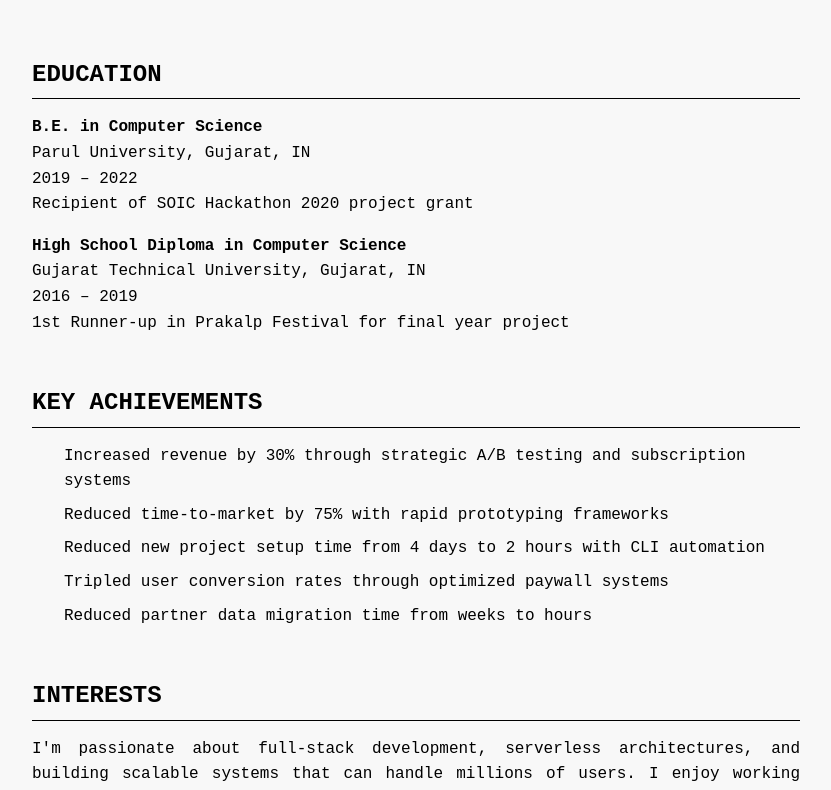
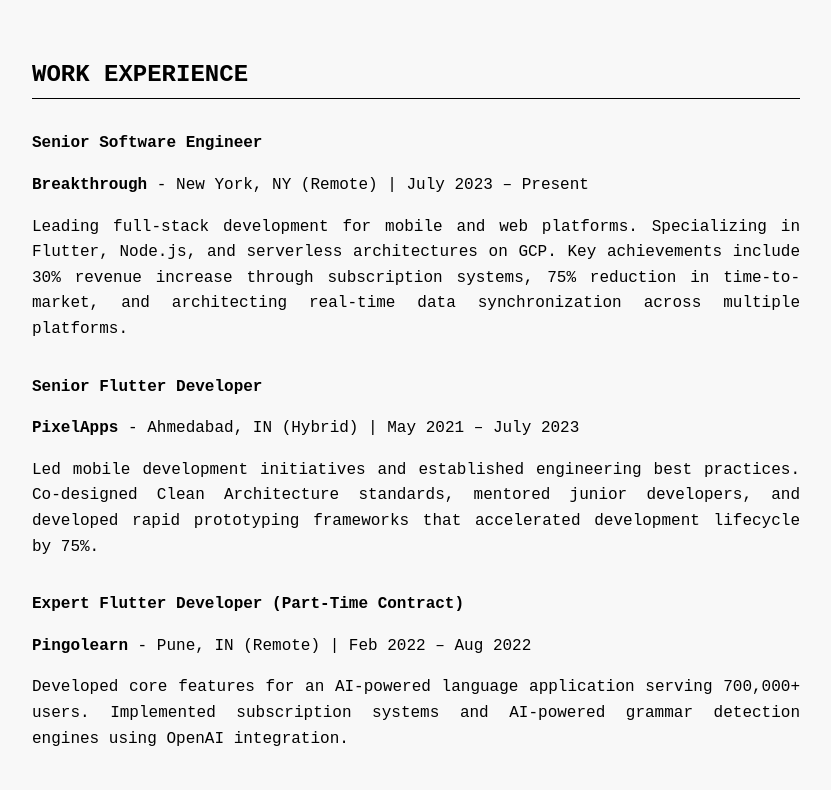
Before and after one commit to tsvillain/portfolio, a Next.js app: page / in a window 1280 px wide. Shown: the part 985-1775 px from the top of the page, without its empty margins (224-1055 px from the left). Built offline with nearby package versions, Linux system fonts and the light colour scheme.

Commit message:
added work experience in home page

```diff
--- a/src/app/page.tsx
+++ b/src/app/page.tsx
@@ -60,6 +60,39 @@
       </section>
 
       <section>
+        <h2>WORK EXPERIENCE</h2>
+        <div>
+          <h3>Senior Software Engineer</h3>
+          <p><strong>Breakthrough</strong> - New York, NY (Remote) | July 2023 – Present</p>
+          <p>
+            Leading full-stack development for mobile and web platforms. Specializing in Flutter, Node.js,
+            and serverless architectures on GCP. Key achievements include 30% revenue increase through
+            subscription systems, 75% reduction in time-to-market, and architecting real-time data
+            synchronization across multiple platforms.
+          </p>
+        </div>
+
+        <div>
+          <h3>Senior Flutter Developer</h3>
+          <p><strong>PixelApps</strong> - Ahmedabad, IN (Hybrid) | May 2021 – July 2023</p>
+          <p>
+            Led mobile development initiatives and established engineering best practices. Co-designed
+            Clean Architecture standards, mentored junior developers, and developed rapid prototyping
+            frameworks that accelerated development lifecycle by 75%.
+          </p>
+        </div>
+
+        <div>
+          <h3>Expert Flutter Developer (Part-Time Contract)</h3>
+          <p><strong>Pingolearn</strong> - Pune, IN (Remote) | Feb 2022 – Aug 2022</p>
+          <p>
+            Developed core features for an AI-powered language application serving 700,000+ users.
+            Implemented subscription systems and AI-powered grammar detection engines using OpenAI integration.
+          </p>
+        </div>
+      </section>
+
+      <section>
         <h2>EDUCATION</h2>
         <p>
           <strong>B.E. in Computer Science</strong>
```
